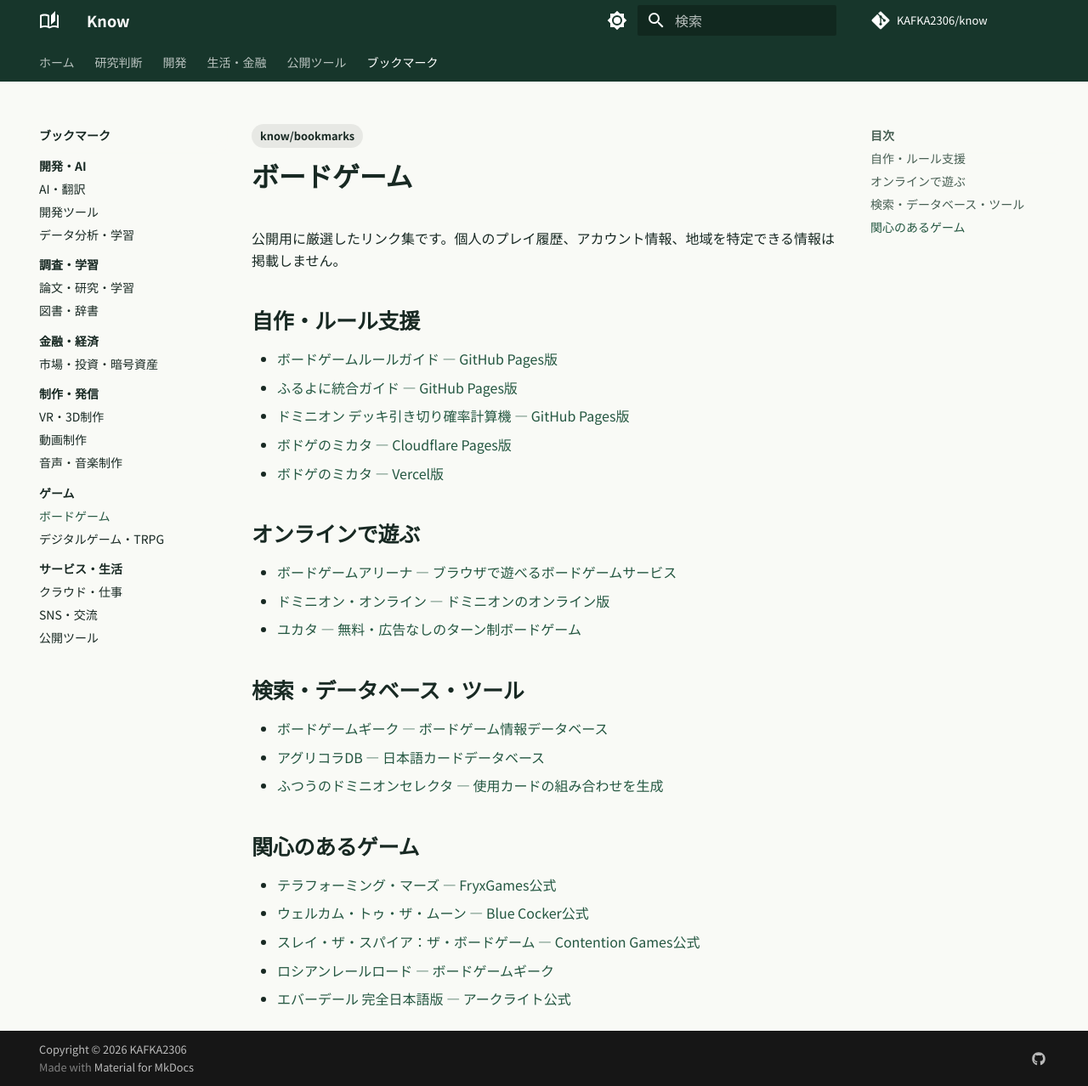
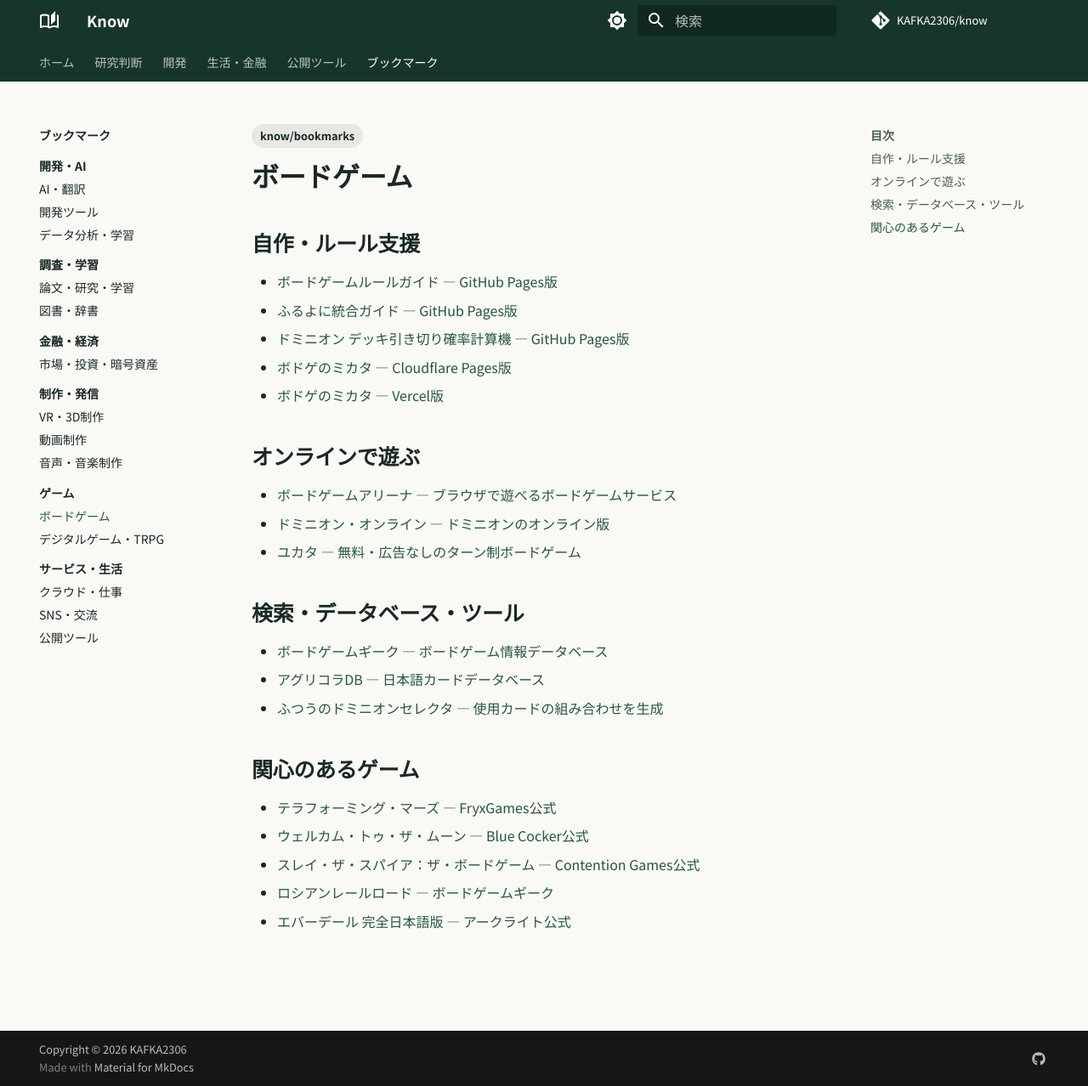
Before and after one commit to KAFKA2306/know, an MkDocs documentation site: the page built from docs/bookmarks/Game/Board/index.md, in a window 1280 px wide and 1278 px high. Shown: the whole window at 85% size. Built offline with MkDocs 1.6.1 and Material for MkDocs 9.7.7, drawn with Linux system fonts in a browser that asks for light colours; comment, search, counter and statistics services are not loaded.

```diff
--- a/docs/bookmarks/Game/Board/index.md
+++ b/docs/bookmarks/Game/Board/index.md
@@ -6,8 +6,6 @@ tags:
 ---
 
 # ボードゲーム
-
-公開用に厳選したリンク集です。個人のプレイ履歴、アカウント情報、地域を特定できる情報は掲載しません。
 
 ## 自作・ルール支援
 
```
